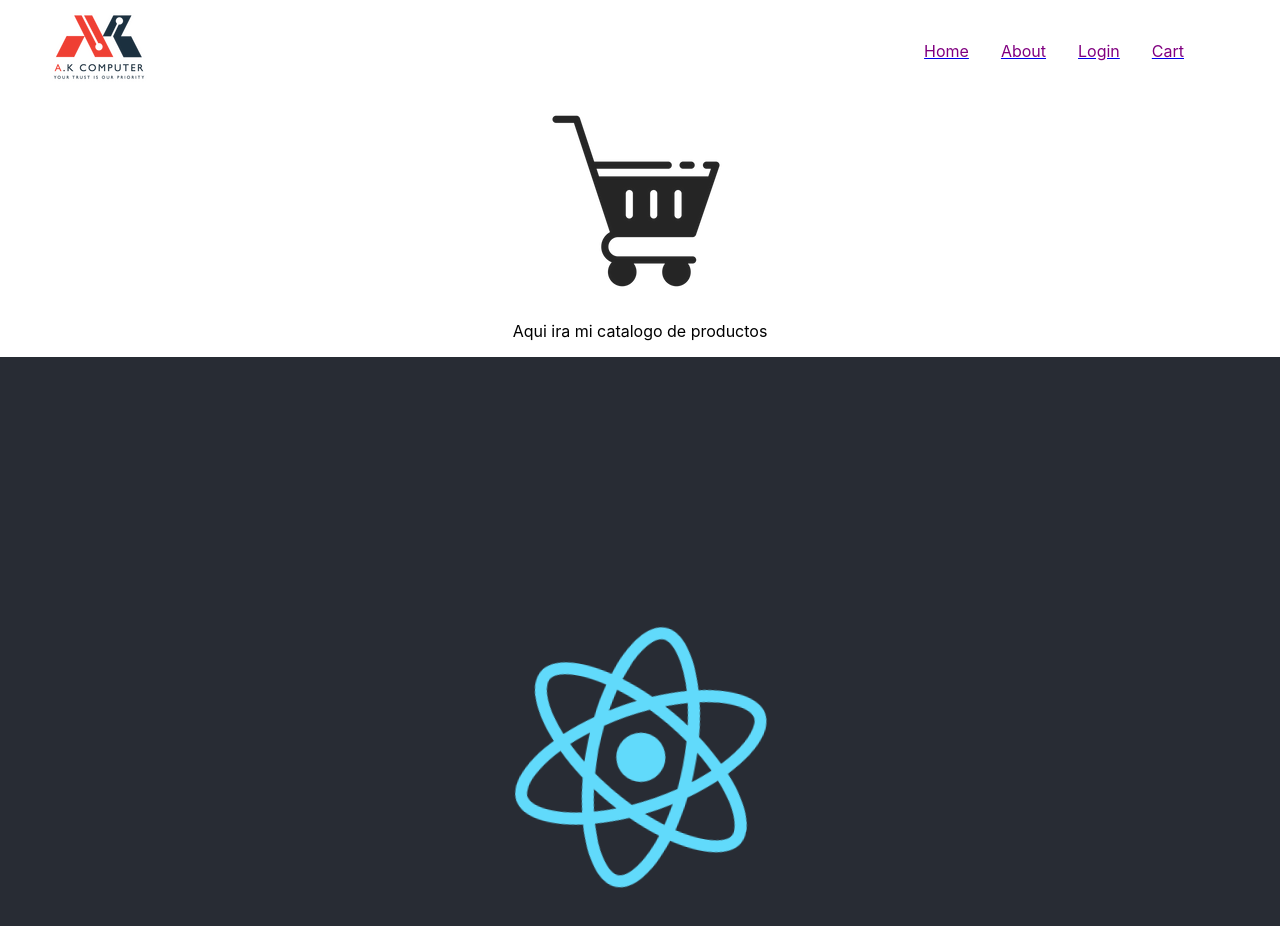
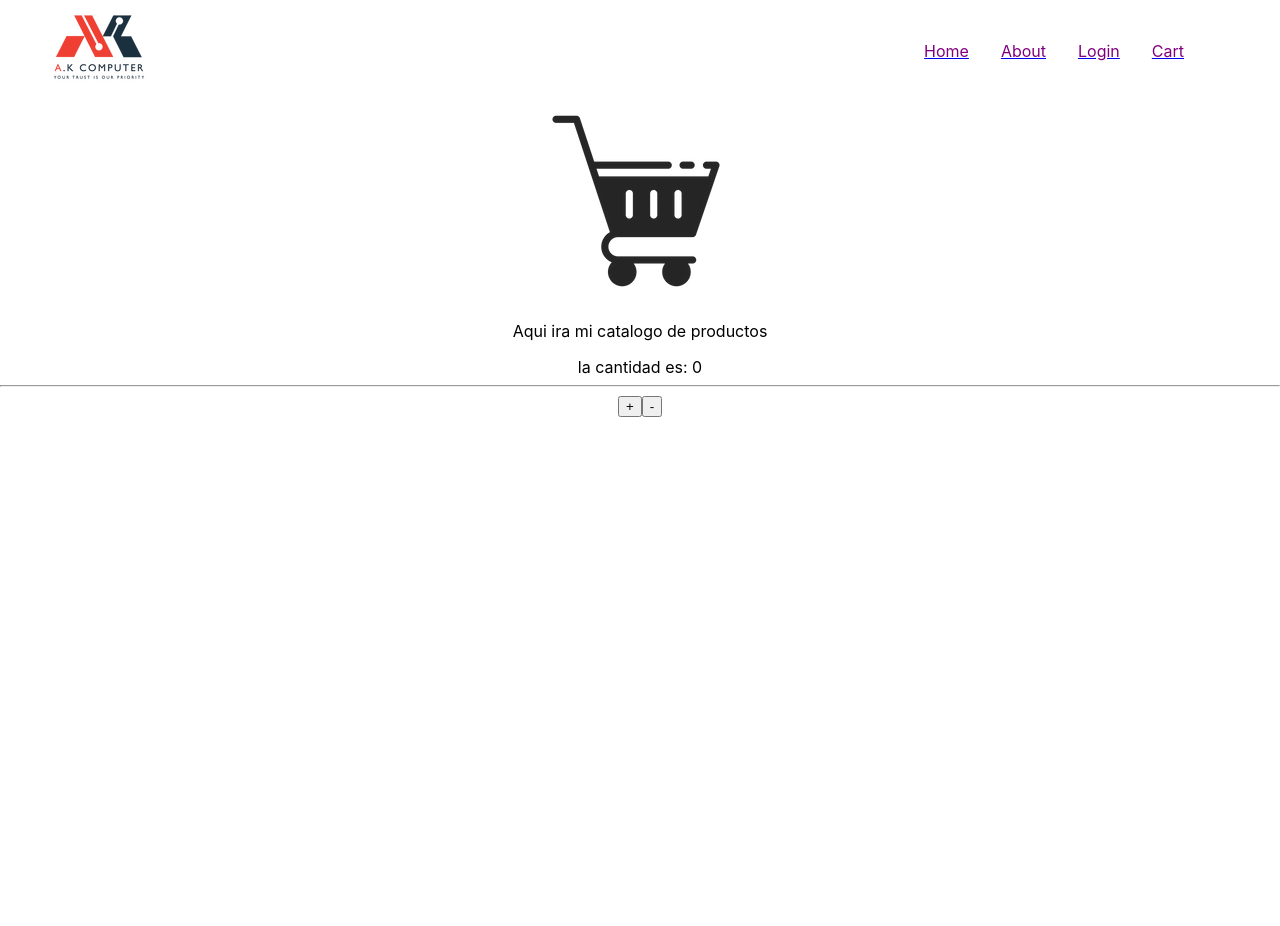
Before and after one commit to delhierroantonio/react-NavBar, a React (Create React App) app: page / in a window 1280 px wide. Shown: the top 926 px of the page. After the commit the page ends 800 px from the top, so only its background shows below. Built offline with nearby package versions, Linux system fonts and the light colour scheme.

Commit message:
agregar contador de unidades de items, primera parte

```diff
--- a/src/App.js
+++ b/src/App.js
@@ -1,16 +1,13 @@
-import logo from './logo.svg';
+// import logo from './logo.svg';
 import './App.css';
 import { NavBar } from './components/NavBar/NavBar';
-import CartListItem from './components/CartListItem/CartListItem';
+import ItemListContainer from './components/ItemListContainer/ItemListContainer';
 
 function App() {
   return (
     <div className="App">
         <NavBar/>
-        <CartListItem/>
-      <header className="App-header">
-        <img src={logo} className="App-logo" alt="logo" />
-      </header>
+        <ItemListContainer/>
     </div>
   );
 }
--- a/src/components/CartListItem/CartListItem.js
+++ /dev/null
@@ -1,13 +0,0 @@
-import React from 'react'
-import cartLogo from '../../logos/cartLogo.png'
-
-const CartListItem = () => {
-  return (
-    <div>
-        <img src={cartLogo} alt='cart button' />
-        <p>Aqui ira mi catalogo de productos</p>
-    </div>
-  )
-}
-
-export default CartListItem
--- /dev/null
+++ b/src/components/ItemCount/ItemCount.js
@@ -0,0 +1,67 @@
+import { useState } from 'react'
+import React from 'react'
+
+    const ItemCount = () => {
+    const [count, setCount] = useState(0);
+    const stock = 5;
+    function addsUp() {
+                if (count < stock) {
+                    setCount(count + 1);
+                }
+                else {
+                    alert('ya no hay stock!')
+                }
+            }
+
+            function removes() {
+                        if (count !== 0) {
+                            setCount(count - 1);
+                        }
+                    }
+
+    return (
+        <div>
+            {'la cantidad es: ' + count}
+            <br />
+            <hr />
+            <button onClick={addsUp}>+</button>
+            <button onClick={removes}>-</button>
+        </div>
+    )
+}
+export default ItemCount
+
+
+// import { useState } from 'react'
+// import React from 'react'
+
+// export default function ItemCount(stock, initial, onAdd) {
+//     // contador start
+//     const [count, setCount] = useState(0);
+
+//     function addsUp() {
+//         if (count < 5) {
+//             setCount(count + 1);
+//         }
+//         else {
+//             alert('ya no hay stock!')
+//         }
+//         // setCount(count + 1);
+//     }
+
+//     function removes() {
+//         if (count > 0) {
+//             setCount(count - 1);
+//         }
+//     }
+//     // contador ends
+//     return (
+//         <div>
+//             {'la cantidad es: ' + count}
+//             <br />
+//             <hr />
+//             <button onClick={addsUp}>+</button>
+//             <button onClick={removes}>-</button>
+//         </div>
+//     )
+// }
--- /dev/null
+++ b/src/components/ItemListContainer/ItemListContainer.js
@@ -0,0 +1,15 @@
+import React from 'react'
+import cartLogo from '../../logos/cartLogo.png'
+import ItemCount from '../ItemCount/ItemCount'
+
+const ItemListContainer = () => {
+  return (
+    <div>
+      <img src={cartLogo} alt='cart button' />
+      <p>Aqui ira mi catalogo de productos</p>
+      <ItemCount/>
+    </div>
+  )
+}
+
+export default ItemListContainer
```
